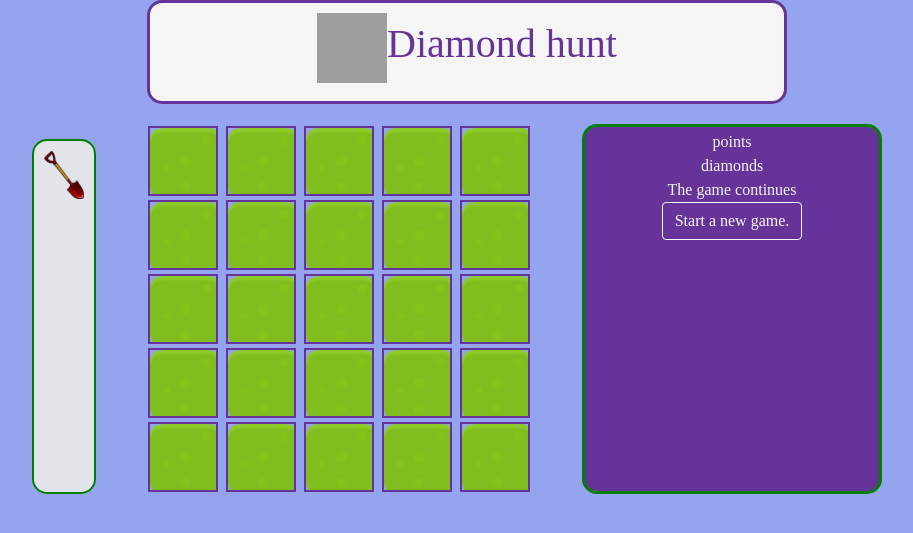
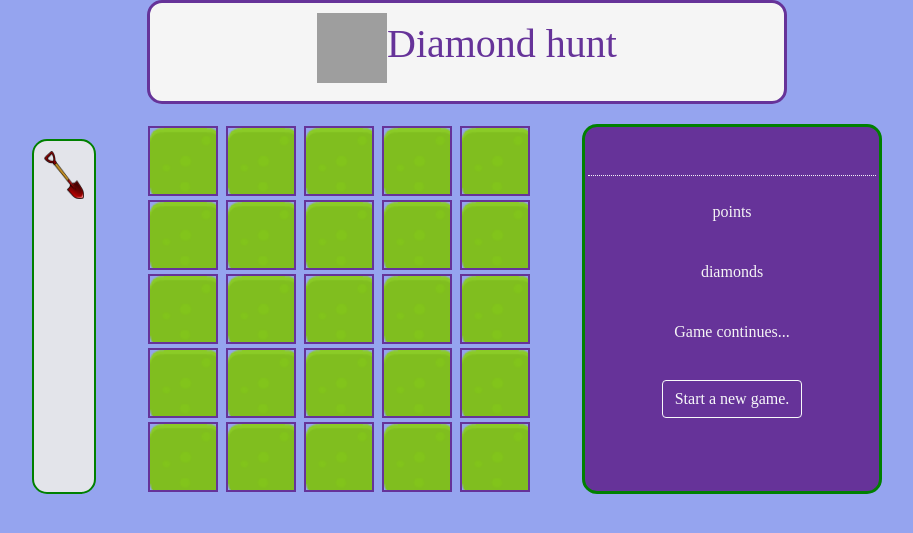
Before and after one commit to Aliot26/DiamondsGame, a Flask app: template templates/gameplay.html in a window 1280 px wide. Shown: the top 533 px of the page, without its empty margins (173-1086 px from the left). Run offline with Flask 2, Linux system fonts and the light colour scheme; the template is opened without the code that fills it, so the values that code supplies are empty; some libraries are stand-ins or nearby versions; some web fonts are replaced; grey boxes are pictures that could not be loaded.

Commit message:
base game working

```diff
--- a/static/script/gamescript.js
+++ b/static/script/gamescript.js
@@ -146,9 +146,9 @@ function main() {
                 if (checkDiamondExistence(arrDiamonds, oneCell)) {
                     changeClass(oneCell, grass, diamond);
                     countScore += 1000;
-                    tabCount.textContent = "" + countScore;
+                    tabCount.textContent = "" + countScore + "  points";
                     numHiddenDiamonds -= 1;
-                    tabDiamond.textContent = "" + numHiddenDiamonds;
+                    tabDiamond.textContent = "" + numHiddenDiamonds + "  diamonds left";
                 } else if (checkBombExistence(bombCoord, oneCell)) {
                     changeClass(oneCell, grass, bomb);
                     displayMessage(message, "Game over");
@@ -158,7 +158,7 @@ function main() {
                     && !oneCell.classList.contains('bomb')) {
                     changeClass(oneCell, grass, empty_box);
                     countScore -= 100;
-                    tabCount.textContent = "" + countScore;
+                    tabCount.textContent = "" + countScore + "  points";
                 }
                 oneCell.removeEventListener("drop", _listener);
                 if (checkWinConditions(arrDiamonds)) {
--- a/static/style/style.css
+++ b/static/style/style.css
@@ -133,10 +133,38 @@ body {
 
 }
 
+.user-data{
+    margin-top: 15px;
+    padding: 15px;
+    border-bottom: dotted 1px whitesmoke;
+    color: #e3e4ea;
+}
+
+.gameplay {
+    margin-top: 12px;
+    padding: 12px;
+}
+
+
 .scoreboard button {
     border: 2px solid whitesmoke;
     color: whitesmoke;
     border-radius: 15px;
     background-color: mediumpurple;
     vertical-align: bottom;
+    margin-top: 12px;
+    padding: 12px;
+
 }
+
+
+th {
+    padding: 3px;
+    width: 120px;
+    color: rebeccapurple;
+}
+
+td {
+    padding: 3px;
+    align-content: center;
+}
--- a/templates/gameplay.html
+++ b/templates/gameplay.html
@@ -24,12 +24,14 @@
             </div>
             <div class="scoreboard">
                 <div class="user-data">{{ user['username'] }}</div>
-                <div class="user-data" id="points">points</div>
-                <div class="user-data" id="diamonds">diamonds</div>
-                <div class="user-data" id="message">The game continues</div>
-                <div class="user-data">
+                <div class="gameplay" id="points">points</div>
+                <div class="gameplay" id="diamonds">diamonds</div>
+                <div class="gameplay" id="message">Game continues...</div>
+                <div class="gameplay">
+
                     <a class="btn btn-outline-light" id="end-game" role="button" color="light" href='/'>Start a new game.</a>
                 </div>
+
             </div>
         </div>
     </div>
--- a/templates/layout.html
+++ b/templates/layout.html
@@ -16,7 +16,6 @@
 </div>
 
 {% block content %} {% endblock %}
-<script src="{{ url_for('static', filename='script/dragscript.js') }}"></script>
 <script src="{{ url_for('static', filename='script/gamescript.js') }}"></script>
 </body>
 </html>
```
Also changed, not shown: templates/scoreboard.html (+7 -5 lines), static/image/bomb.png.
